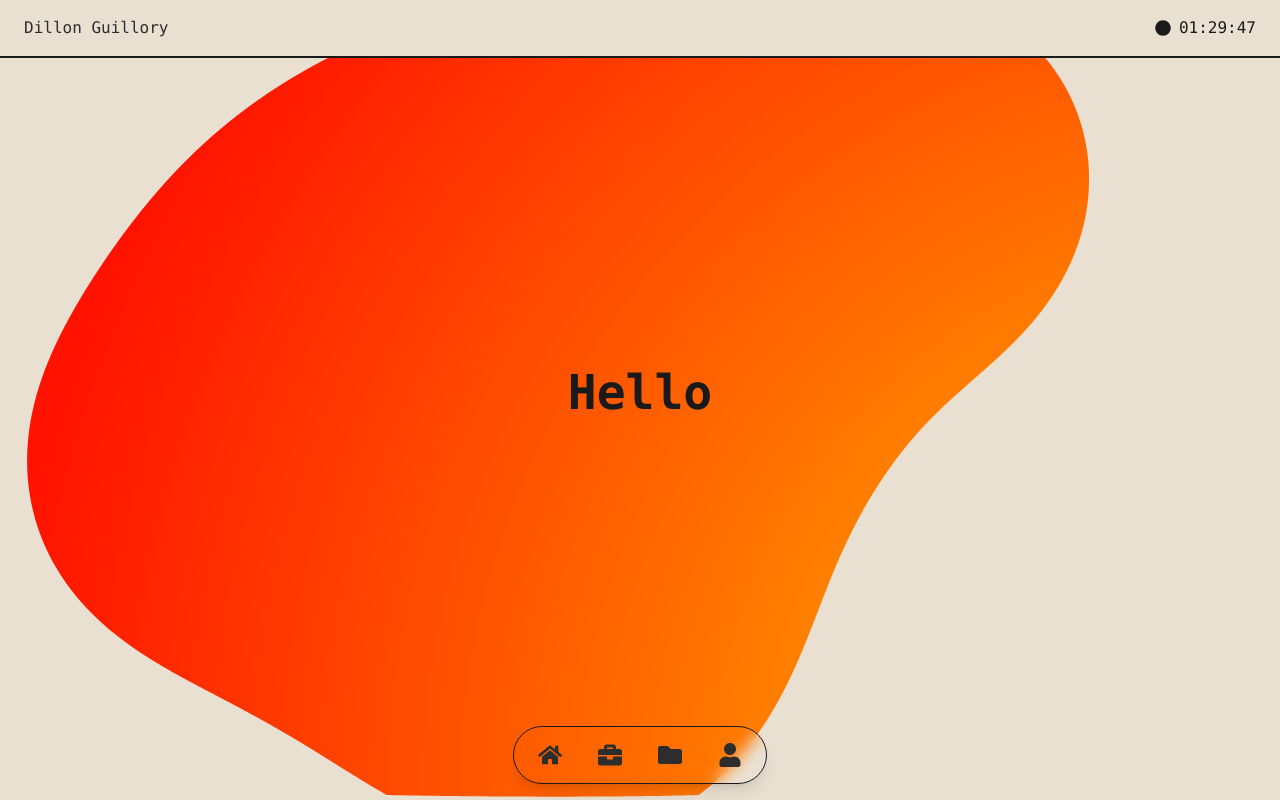
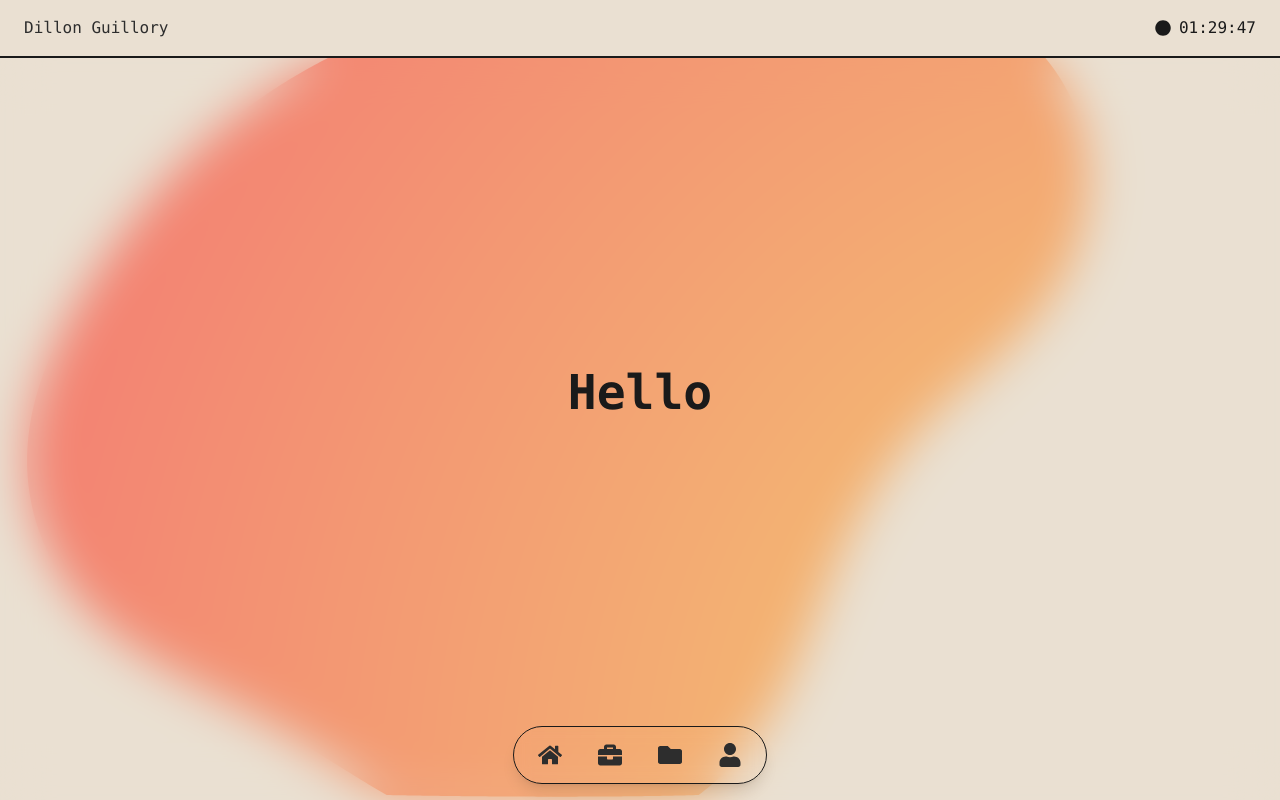
Before and after one commit to dillguill/dillguill.github.io, a Next.js app: page / in a window 1280 px wide. Built offline with nearby package versions, Linux system fonts and the light colour scheme.

Commit message:
Added blur to BlobBackground

```diff
--- a/src/components/BlobBackground.js
+++ b/src/components/BlobBackground.js
@@ -1,30 +1,48 @@
 // src/components/BlobBackground.js
 import { useEffect, useRef } from 'react';
+import { useTheme } from 'next-themes';
+
+const COLORS = {
+  light: ['#FFB600', '#FF9800', '#FF4000', '#FF1300'],
+  dark:  ['#C900FF', '#0080FF', '#0030FF', '#2101FF'],
+};
 
 export default function BlobBackground() {
-  const rafRef = useRef(null);
+  const rafRef    = useRef(null);
+  const lavaRef   = useRef(null);
+  const ctxRef    = useRef(null);
+  const canvasRef = useRef(null);
+  const { resolvedTheme } = useTheme();
 
+  // ── Rebuild gradient whenever next-themes resolvedTheme changes ─────────────
   useEffect(() => {
-    const canvas = document.getElementById('blob-canvas');
+    const canvas = canvasRef.current;
+    const ctx    = ctxRef.current;
+    if (!canvas || !ctx || !lavaRef.current) return;
+
+    const dark = resolvedTheme === 'dark';
+    const cols = dark ? COLORS.dark : COLORS.light;
+    const g = ctx.createRadialGradient(canvas.width, canvas.height, 0, canvas.width, canvas.height, canvas.width);
+    g.addColorStop(0,    cols[0]);
+    g.addColorStop(0.25, cols[1]);
+    g.addColorStop(0.75, cols[2]);
+    g.addColorStop(1,    cols[3]);
+    lavaRef.current.fill = g;
+  }, [resolvedTheme]);
+
+  // ── Animation setup — runs once on mount ────────────────────────────────────
+  useEffect(() => {
+    const canvas = canvasRef.current;
     if (!canvas) return;
-
     const ctx = canvas.getContext('2d');
-    let lava;
-
-    // ── Helpers ────────────────────────────────────────────────────────────────
+    ctxRef.current = ctx;
 
     const isMobile = () => window.innerWidth < 768;
 
-    const isDarkMode = () =>
-      window.matchMedia('(prefers-color-scheme: dark)').matches;
-
-    const COLORS = {
-      light: ['#FFB600', '#FF9800', '#FF4000', '#FF1300'],
-      dark:  ['#C900FF', '#0080FF', '#0030FF', '#2101FF'],
-    };
-
     function makeGradient(w, h) {
-      const cols = isDarkMode() ? COLORS.dark : COLORS.light;
+      // Read from html class — this is what next-themes sets
+      const dark = document.documentElement.classList.contains('dark');
+      const cols = dark ? COLORS.dark : COLORS.light;
       const g = ctx.createRadialGradient(w, h, 0, w, h, w);
       g.addColorStop(0,    cols[0]);
       g.addColorStop(0.25, cols[1]);
@@ -34,22 +52,20 @@ export default function BlobBackground() {
     }
 
     // ── Point ──────────────────────────────────────────────────────────────────
-
     function Point(x, y) {
       this.x = x;
       this.y = y;
       this.magnitude = x * x + y * y;
-      this.computed = 0;
-      this.force = 0;
+      this.computed  = 0;
+      this.force     = 0;
     }
     Point.prototype.add = function (p) {
       return new Point(this.x + p.x, this.y + p.y);
     };
 
     // ── Ball ───────────────────────────────────────────────────────────────────
-
     function Ball(w, h) {
-      const wh = Math.min(w, h);
+      const wh      = Math.min(w, h);
       const divisor = isMobile() ? 12 : 10;
       this.width  = w;
       this.height = h;
@@ -82,7 +98,6 @@ export default function BlobBackground() {
     };
 
     // ── LavaLamp ───────────────────────────────────────────────────────────────
-
     function LavaLamp(w, h) {
       this.step   = isMobile() ? 5 : 3;
       this.width  = w;
@@ -94,13 +109,11 @@ export default function BlobBackground() {
       this.paint  = false;
       this.fill   = makeGradient(w, h);
 
-      // Marching-squares lookup tables
       this.plx     = [0,0,1,0,1,1,1,1,1,1,0,1,0,0,0,0];
       this.ply     = [0,0,0,0,0,0,1,0,0,1,1,1,0,1,0,1];
       this.mscases = [0,3,0,3,1,3,0,3,2,2,0,2,1,1,0];
       this.ix      = [1,0,-1,0,0,1,0,-1,-1,0,1,0,0,1,1,0,0,0,1,1];
 
-      // Grid
       this.grid = [];
       for (let i = 0; i < (this.sx + 2) * (this.sy + 2); i++) {
         this.grid[i] = new Point(
@@ -108,8 +121,6 @@ export default function BlobBackground() {
           Math.floor(i / (this.sx + 2)) * this.step,
         );
       }
-
-      // Balls
       const count = isMobile() ? 4 : 6;
       this.balls = Array.from({ length: count }, () => new Ball(w, h));
     }
@@ -141,7 +152,6 @@ export default function BlobBackground() {
       const y    = next[1];
       const pdir = next[2];
       const id   = x + y * (this.sx + 2);
-
       if (this.grid[id].computed === this.iter) return false;
 
       let mscase = 0;
@@ -154,11 +164,7 @@ export default function BlobBackground() {
           (force < 0 && this.sign > 0) ||
           !force
         ) {
-          force = this.computeForce(
-            x + this.ix[i + 12],
-            y + this.ix[i + 16],
-            idn,
-          );
+          force = this.computeForce(x + this.ix[i + 12], y + this.ix[i + 16], idn);
         }
         if (Math.abs(force) > 1) mscase += Math.pow(2, i);
       }
@@ -173,12 +179,8 @@ export default function BlobBackground() {
         this.grid[id].computed = this.iter;
       }
 
-      const f1 = Math.abs(
-        Math.abs(this.grid[x + this.plx[4*dir+2] + (y + this.ply[4*dir+2]) * (this.sx+2)].force) - 1
-      );
-      const f2 = Math.abs(
-        Math.abs(this.grid[x + this.plx[4*dir+3] + (y + this.ply[4*dir+3]) * (this.sx+2)].force) - 1
-      );
+      const f1     = Math.abs(Math.abs(this.grid[x + this.plx[4*dir+2] + (y + this.ply[4*dir+2]) * (this.sx+2)].force) - 1);
+      const f2     = Math.abs(Math.abs(this.grid[x + this.plx[4*dir+3] + (y + this.ply[4*dir+3]) * (this.sx+2)].force) - 1);
       const interp = this.step / (f1 / f2 + 1);
 
       ctx.lineTo(
@@ -212,17 +214,16 @@ export default function BlobBackground() {
       }
     };
 
-    // ── Init & loop ────────────────────────────────────────────────────────────
-
+    // ── Resize & loop ──────────────────────────────────────────────────────────
     const resize = () => {
       canvas.width  = window.innerWidth;
       canvas.height = window.innerHeight;
-      lava = new LavaLamp(canvas.width, canvas.height);
+      lavaRef.current = new LavaLamp(canvas.width, canvas.height);
     };
 
     const loop = () => {
       ctx.clearRect(0, 0, canvas.width, canvas.height);
-      lava.render();
+      lavaRef.current.render();
       rafRef.current = requestAnimationFrame(loop);
     };
 
@@ -230,31 +231,45 @@ export default function BlobBackground() {
     loop();
 
     window.addEventListener('resize', resize);
-
-    const mq = window.matchMedia('(prefers-color-scheme: dark)');
-    const onTheme = () => { lava = new LavaLamp(canvas.width, canvas.height); };
-    mq.addEventListener('change', onTheme);
-
     return () => {
       cancelAnimationFrame(rafRef.current);
       window.removeEventListener('resize', resize);
-      mq.removeEventListener('change', onTheme);
     };
   }, []);
 
   return (
-    <canvas
-      id="blob-canvas"
-      style={{
-        position: 'fixed',
-        top: 0,
-        left: 0,
-        width: '100vw',
-        height: '100vh',
-        zIndex: -1,
-        pointerEvents: 'none',
-        display: 'block',
-      }}
-    />
+    <>
+      {/* Blob canvas — sits furthest back */}
+      <canvas
+        ref={canvasRef}
+        style={{
+          position:      'fixed',
+          top:           0,
+          left:          0,
+          width:         '100vw',
+          height:        '100vh',
+          zIndex:        -2,
+          pointerEvents: 'none',
+          display:       'block',
+        }}
+      />
+
+      {/* Frosted glass overlay — matches navbar backdrop-blur style */}
+      <div
+        aria-hidden="true"
+        style={{
+          position:            'fixed',
+          top:                 0,
+          left:                0,
+          width:               '100%',
+          height:              '100%',
+          zIndex:              -1,
+          pointerEvents:       'none',
+          backdropFilter:      'blur(24px)',
+          WebkitBackdropFilter:'blur(24px)',
+          backgroundColor:     'var(--overlay-bg)',
+        }}
+      />
+    </>
   );
 }
--- a/styles/app.css
+++ b/styles/app.css
@@ -6,6 +6,7 @@
   --border-color: #1a1a1a;
   --accent-color: #2D2D2D;
   --accent-hover: #2D2D2D;
+  --overlay-bg: rgba(234, 224, 210, 0.55);
 }
 
 .dark {
@@ -16,6 +17,7 @@
   --border-color: #374151;
   --accent-color: #9ca3af;
   --accent-hover: #9ca3af;
+  --overlay-bg: rgba(10, 10, 10, 0.55);
 }
 
 body {
```
